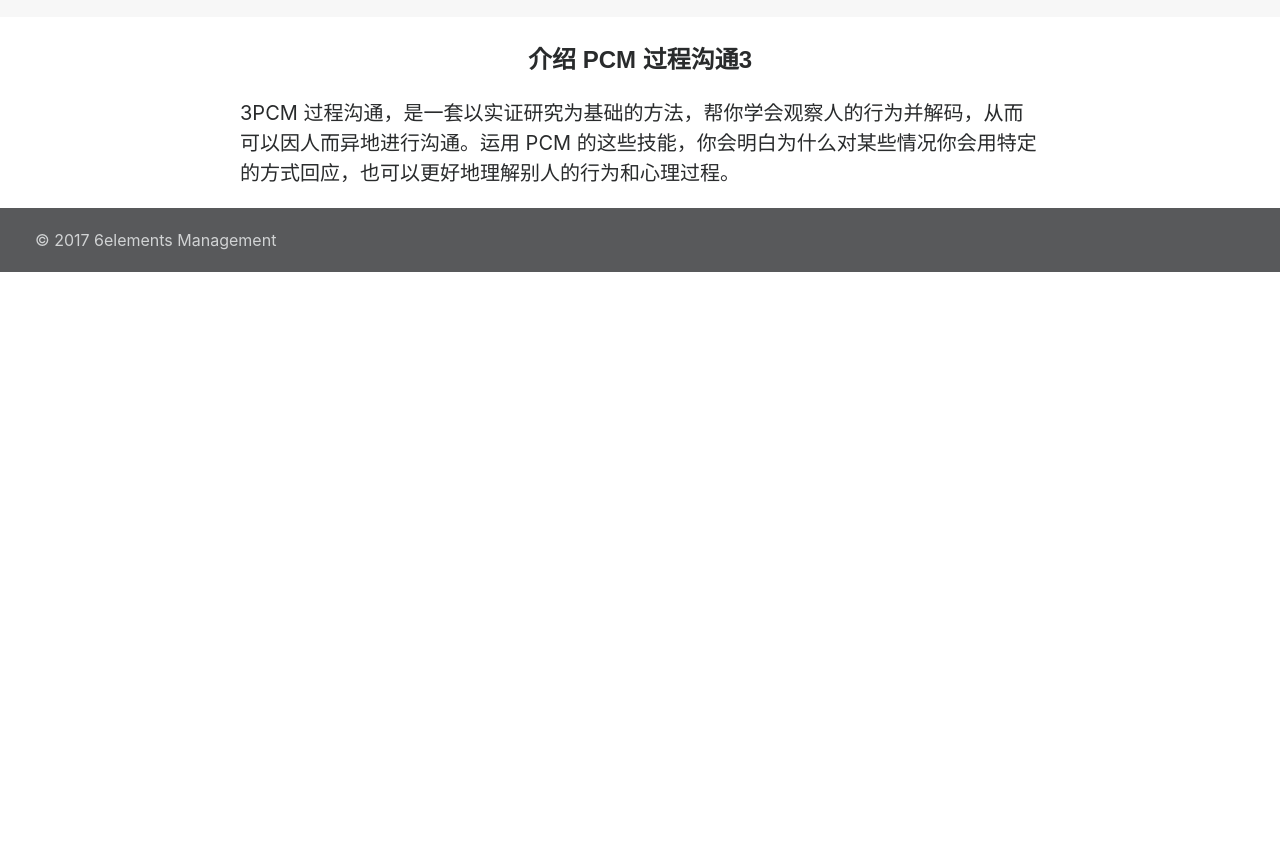
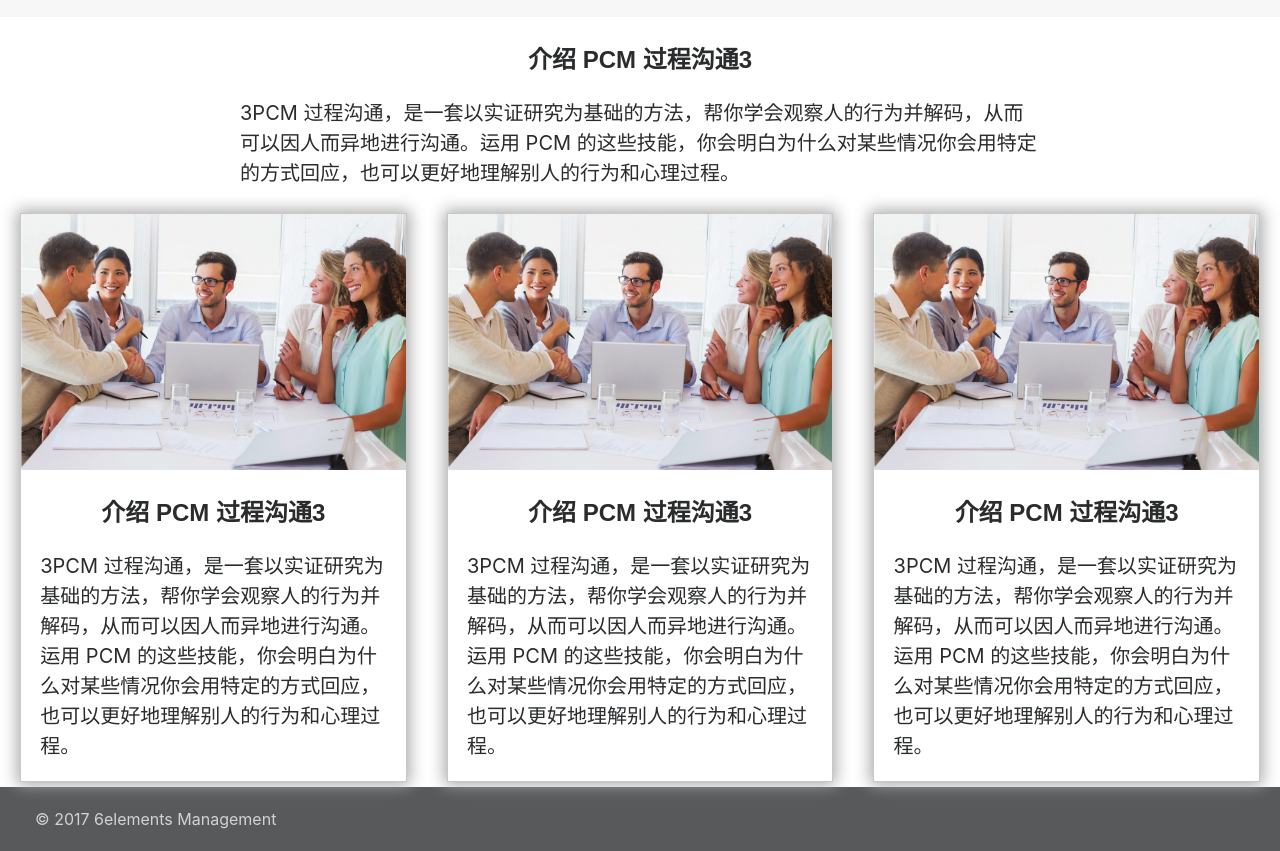
Before and after one commit to LynxBerry/6elements.io, a plain HTML site: page index.htm in a window 1280 px wide. Shown: the part 827-1678 px from the top of the page. Before the commit the page ends 1099 px from the top, so only its background shows below. Drawn offline with Linux system fonts and the light colour scheme.

Commit message:
3 columns

```diff
--- a/index.htm
+++ b/index.htm
@@ -48,9 +48,7 @@
 
                 <div class="row">
                     <div class="col-md-5">
-
                             <img :src="payload.section1pic" style="width:100%;margin-top:15px;margin-bottom:15px"></img>
-
                     </div>
                     <div class="col-md-7">
                         <div class="title" style="width:90%">{{ payload.section1title[lang] }}</div>
@@ -69,7 +67,30 @@
                         <div class="title" style="width:90%">{{ payload.section3title[lang] }}</div>
                         <div class="section1" style="width:90%">{{ payload.section3msg[lang] }}</div>
                     </div>
+                </div>
 
+                <div class="row" >
+                    <div class="col-md-4">
+                        <div  style="border-style:solid;border-width:1px; margin:5px; border-color: rgb(199,199,199); box-shadow: 0 0px 15px 3px rgb(170,170,170)">
+                            <img :src="payload.section1pic" style="width:100%;margin-top:0px;margin-bottom:0px"></img>
+                            <div class="title" style="width:90%">{{ payload.section3title[lang] }}</div>
+                            <div class="section1" style="width:90%">{{ payload.section3msg[lang] }}</div>
+                        </div>
+                    </div>
+                    <div class="col-md-4">
+                        <div  style="border-style:solid;border-width:1px; margin:5px; border-color: rgb(199,199,199); box-shadow: 0 0px 15px 3px rgb(170,170,170)">
+                            <img :src="payload.section1pic" style="width:100%;margin-top:0px;margin-bottom:0px"></img>
+                            <div class="title" style="width:90%">{{ payload.section3title[lang] }}</div>
+                            <div class="section1" style="width:90%">{{ payload.section3msg[lang] }}</div>
+                        </div>
+                    </div>
+                    <div class="col-md-4">
+                        <div  style="border-style:solid;border-width:1px; margin:5px; border-color: rgb(199,199,199); box-shadow: 0 0px 15px 3px rgb(170,170,170)">
+                            <img :src="payload.section1pic" style="width:100%;margin-top:0px;margin-bottom:0px"></img>
+                            <div class="title" style="width:90%">{{ payload.section3title[lang] }}</div>
+                            <div class="section1" style="width:90%">{{ payload.section3msg[lang] }}</div>
+                        </div>
+                    </div>
                 </div>
                 <div class="row" id="footer">
                     <div class="col-md-12">
```
